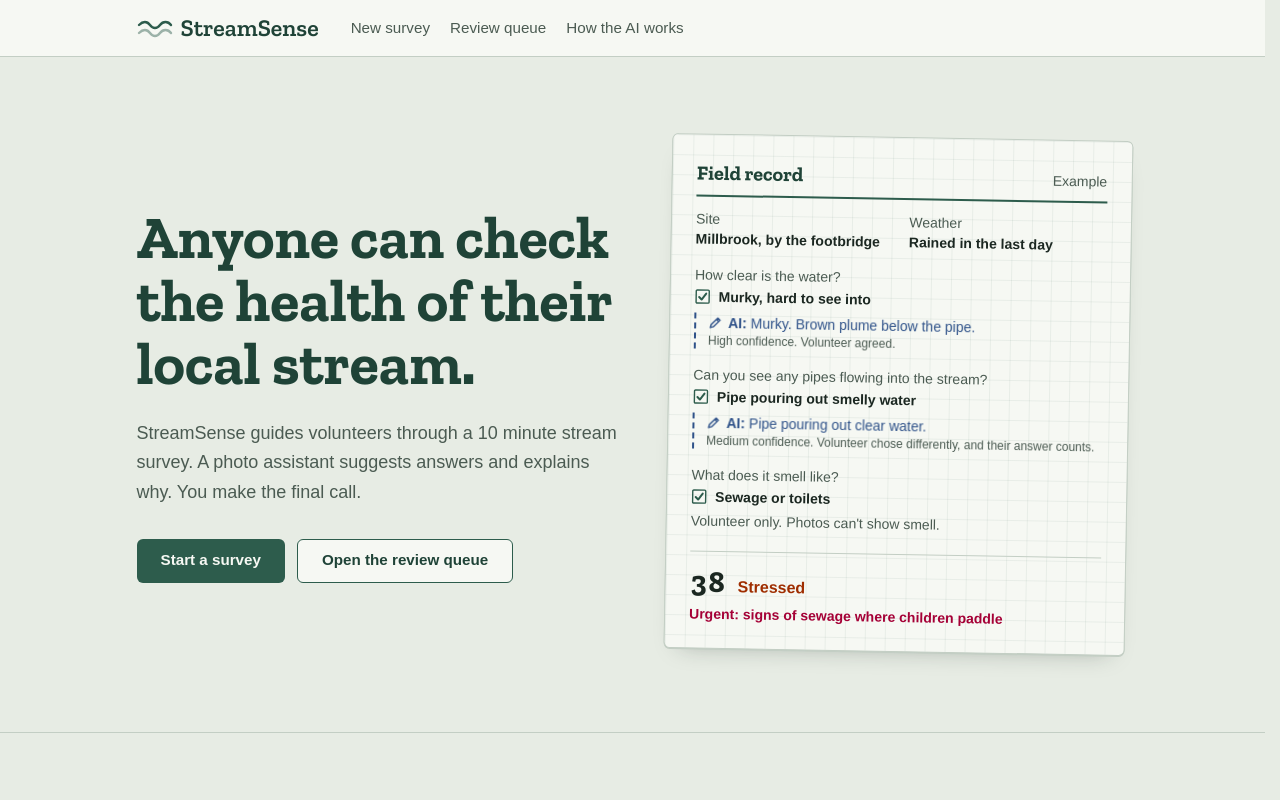
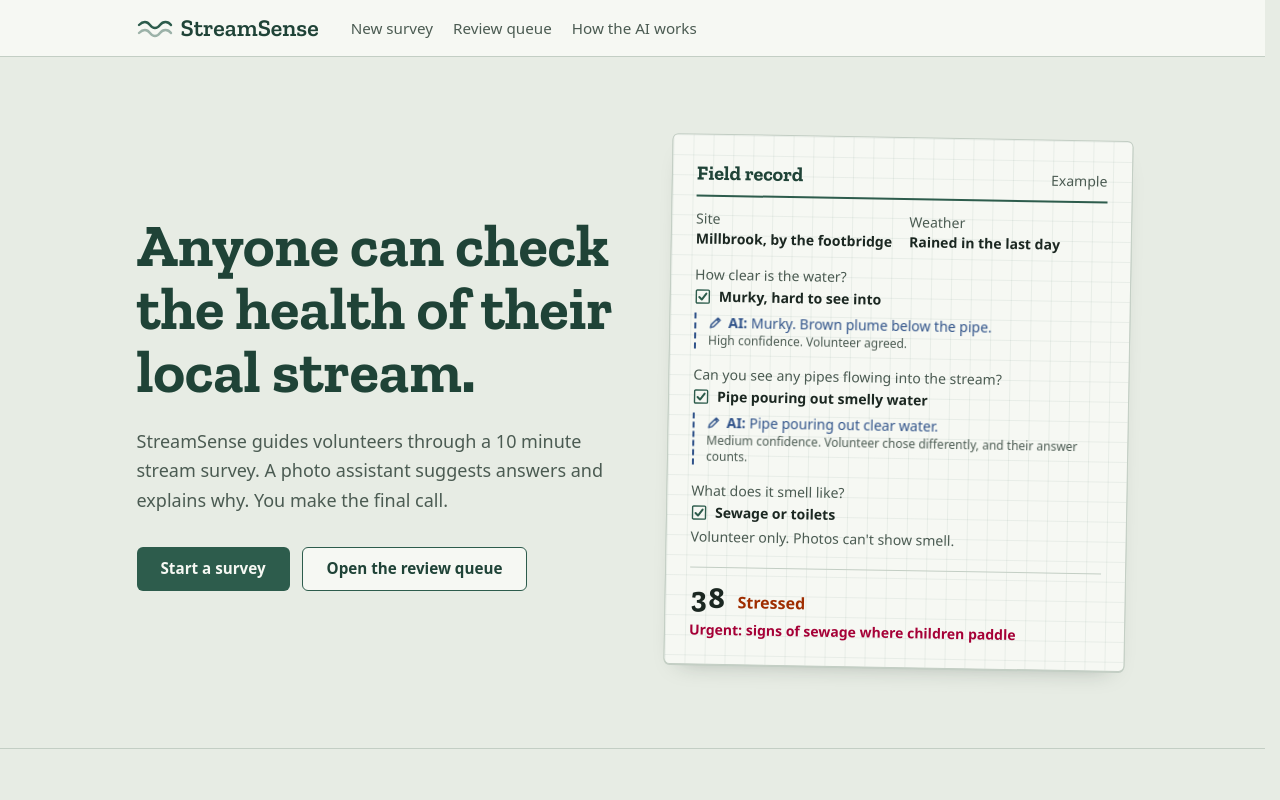
Before and after one commit to mohammedfirdouss/streamsense, a Next.js app: page / in a window 1280 px wide. Shown: the top 800 px of the page. Built offline with nearby package versions, Linux system fonts and the light colour scheme; a web font is replaced by a local one.

Commit message:
feat: add font fallback configuration for body font

```diff
--- a/src/app/layout.tsx
+++ b/src/app/layout.tsx
@@ -7,6 +7,9 @@ import "./globals.css";
 const body = Atkinson_Hyperlegible_Next({
   variable: "--font-body",
   subsets: ["latin"],
+  // Next has no metrics for this font yet, so name the fallback ourselves.
+  adjustFontFallback: false,
+  fallback: ["system-ui", "sans-serif"],
 });
 
 const slab = Zilla_Slab({
```
